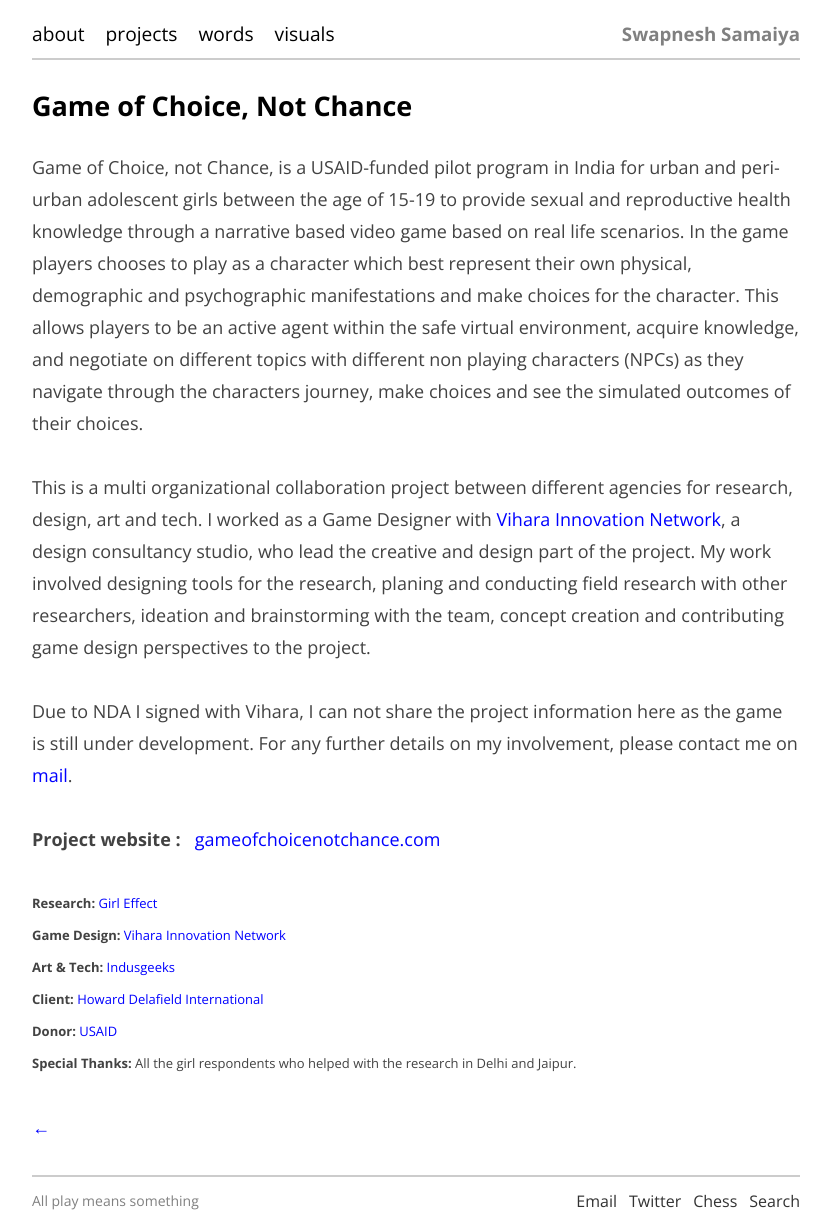
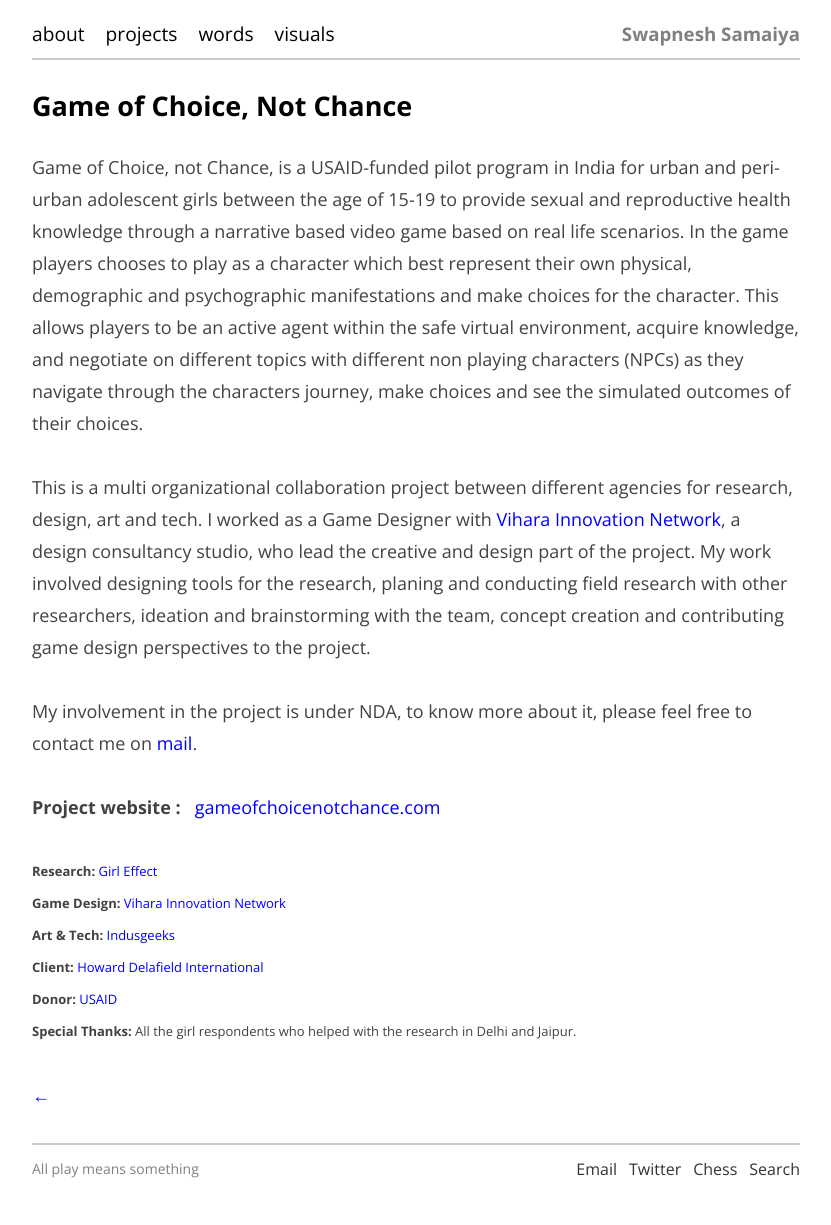
Before and after one commit to bunbutterjam/bunbutterjam.github.io, a Jekyll site: the page built from _projects/Game-Of-Choice-Not-Chance.html, in a window 1280 px wide. Shown: the whole page, without its empty margins (224-1055 px from the left). Built offline with Jekyll 4.4.1, drawn with Linux system fonts in a browser that asks for light colours; after the commit the page ends 1193 px from its top, so only the background shows below that.

Commit message:
goc update

```diff
--- a/_projects/Game-Of-Choice-Not-Chance.html
+++ b/_projects/Game-Of-Choice-Not-Chance.html
@@ -27,8 +27,7 @@
 
     <br><br>
 
-    Due to NDA I signed with Vihara, I can not share the project information here as the game is still under
-    development. For any further details on my involvement, please contact me on <a
+    My involvement in the project is under NDA, to know more about it, please feel free to contact me on <a
         href="mailto:samaiya.swapnesh@gmail.com">mail</a>.
 
     <br><br>
```
